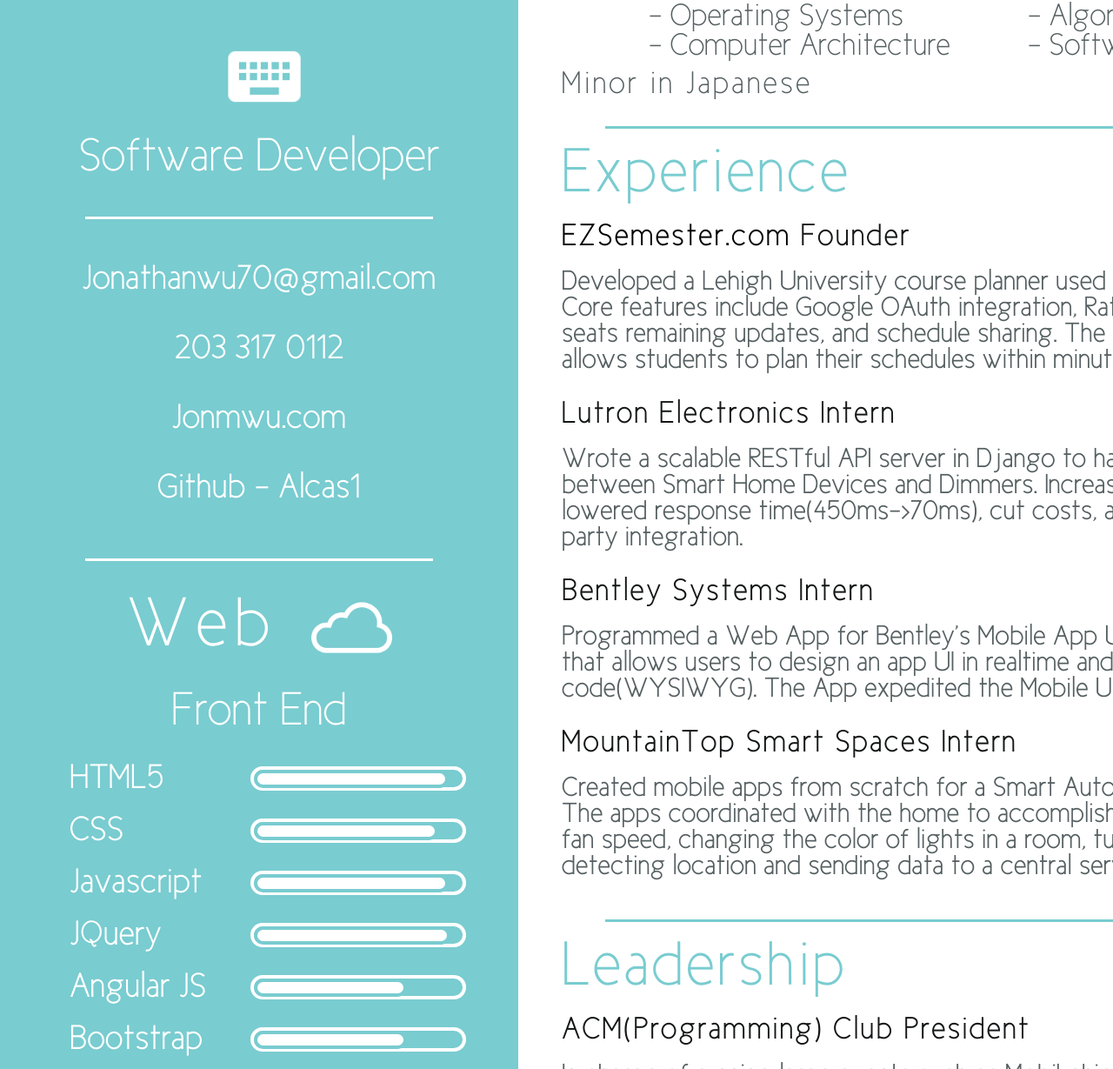
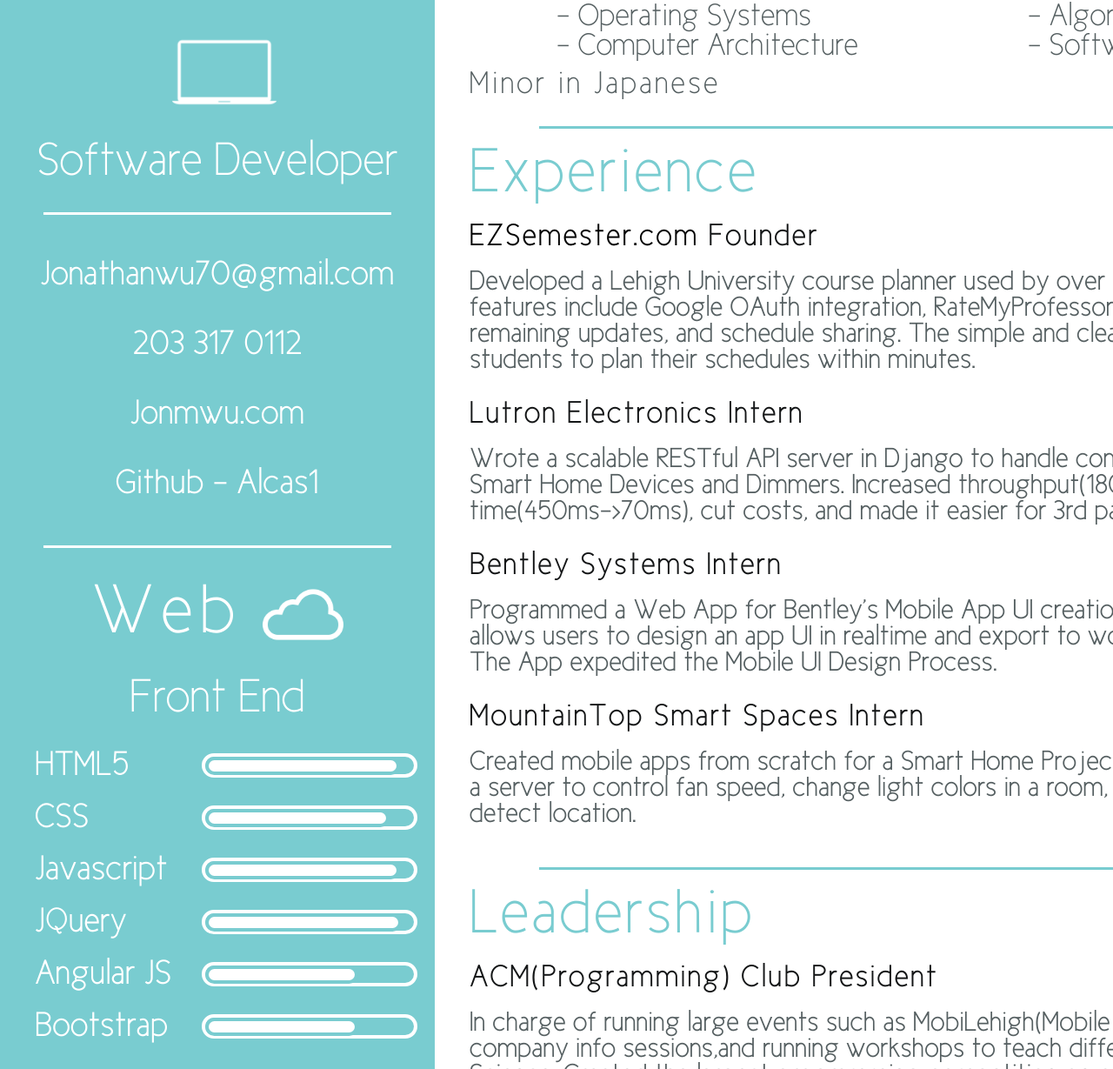
Before and after one commit to Alcas1/Resume, a plain HTML site: page index.html in a window 1280 px wide. Shown: the part 199-1428 px from the top of the page at 87% size. Drawn offline with Linux system fonts and the light colour scheme.

Commit message:
updated resume

```diff
--- a/index.css
+++ b/index.css
@@ -24,7 +24,7 @@
 }
 
 #left-bar{
-	width: 596px;
+	width: 500px;
 
 	height:100%;
 	background-color: #79CCD0;
@@ -37,7 +37,7 @@
 	font-size: 80px;
 	float: left;
 	letter-spacing: 7px;
-	padding-left: 145px;
+	padding-left: 105px;
 	padding-top: 10px;
 	padding-bottom: 10px;
 	font-family: "AvenirLight";
@@ -54,7 +54,7 @@
 
 #cloud{
 	float:right;
-	padding-right: 145px;
+	padding-right: 105px;
 	padding-bottom: 20px;
 	position: relative;
 	height:93px;
@@ -62,7 +62,7 @@
 
 
 #main{
-	width: 1058px;
+	width: 1154px;
 	height:100%;
 	float: right;
 	position: relative;
@@ -80,11 +80,11 @@
 	color:#fff;
 	position: relative;
 }
-#keyboard{
+#notebook{
 	position: relative;
-	width: 100px;
-	margin-left: 254px;
-	padding-top:15px;
+	width: 120px;
+	margin-left: 198px;
+	padding-top:0px;
 }
 #title{
 	font-size: 54px;
@@ -100,8 +100,8 @@
 	background-color: white;
 	width:400px;
 	position: relative;
-	margin-top:40px;
-	margin-left: 98px;
+	margin-top:30px;
+	margin-left: 50px;
 }
 
 #about{
@@ -135,7 +135,7 @@
 
 .skill{
 
-	padding-left: 80px;
+	padding-left: 40px;
 	font-size: 40px;
 	line-height: 60px;
 	font-family: "Avenir";
@@ -147,7 +147,7 @@
 	width:240px;
 	height:20px;
 	margin-top:15px;
-	margin-right: 60px;
+	margin-right: 20px;
 	float:right;
 	border-radius: 20px;
 	border:solid 4px white;
@@ -270,12 +270,12 @@
 .main-split{
 	height:3px;
 	background-color: #79CCD0;
-	width:820px;
+	width:900px;
 	float:left;
 	position: relative;
 	margin-bottom: 0px;
 	margin-top:15px;
-	margin-left: 100px;
+	margin-left: 120px;
 
 }
 
@@ -285,7 +285,7 @@
 	color:#555F61;
 	position: relative;
 	padding-top: 36px;
-	padding-left: 50px;
+	padding-left: 40px;
 	clear:left;
 }
 
@@ -327,7 +327,7 @@
 	color:#555F61;
 	position: relative;
 	padding-top: 20px;
-	padding-left: 50px;
+	padding-left: 40px;
 	clear:left;
 }
 
@@ -364,7 +364,7 @@
 	color:#555F61;
 	position: relative;
 	padding-top: 20px;
-	padding-left: 50px;
+	padding-left: 40px;
 	clear:left;
 }
 
@@ -410,7 +410,7 @@
 	color:#555F61;
 	position: relative;
 	padding-top: 30px;
-	padding-left: 50px;
+	padding-left: 40px;
 	clear:left;
 }
 
--- a/index.html
+++ b/index.html
@@ -12,7 +12,7 @@
 			<div id="name">
 				Jonathan Wu
 			</div>
-			<img id="keyboard" src="keyboard.png">
+			<img id="notebook" src="notebook.png">
 			<div id="title">
 				Software Developer
 			</div>
@@ -178,7 +178,7 @@
 				<div class="experience-content">Programmed a Web App for Bentley’s Mobile App UI creation from scratch that allows users to design an app UI in realtime and export to working code(WYSIWYG). The App expedited the Mobile UI Design Process.</div>
 				<div class="experience-title">MountainTop Smart Spaces Intern</div>
 				<div class="experience-years">June 2014 - Aug 2014</div>
-				<div class="experience-content">Created mobile apps from scratch for a Smart Automation Home Project. The apps coordinated with the home to accomplish tasks such as controlling fan speed, changing the color of lights in a room, turning on appliances, and detecting location and sending data to a central server in the house.</div>
+				<div class="experience-content">Created mobile apps from scratch for a Smart Home Project. Delivered messages to a server to control fan speed, change light colors in a room, turn on appliances, and detect location.</div>
 			</div>
 			<div class="main-split"></div>
 			<div id="leadership">
```
Also changed, not shown: notebook.png (added), 2 other files.
